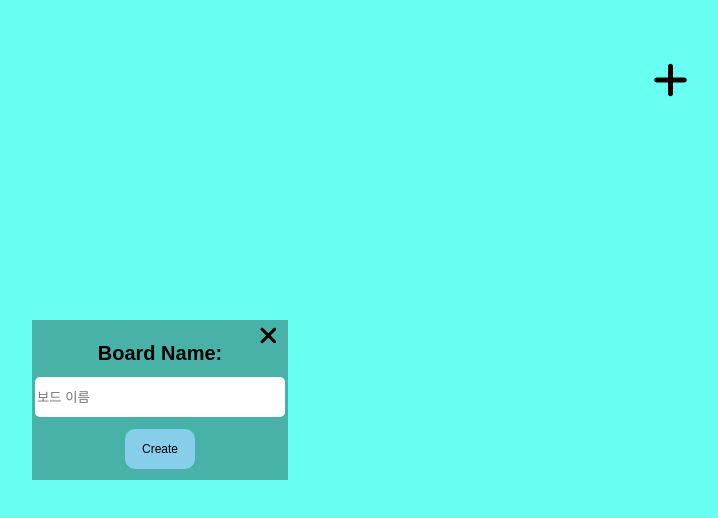
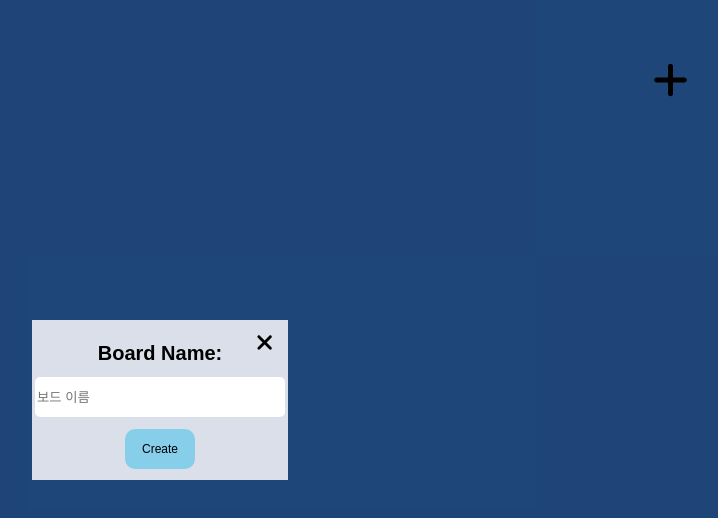
Before and after one commit to wokbjso/My-Todos, a React (Create React App) app: page / in a window 1280 px wide. Both pictures are taken after a click on the element 1150 px from the left and 80 px from the top of the page. Shown: the top 518 px of the page, without its empty margins (480-1198 px from the left). Built offline with nearby package versions, Linux system fonts and the light colour scheme.

Commit message:
board delete func setted

```diff
--- a/src/App.css
+++ /dev/null
@@ -1,38 +0,0 @@
-.App {
-  text-align: center;
-}
-
-.App-logo {
-  height: 40vmin;
-  pointer-events: none;
-}
-
-@media (prefers-reduced-motion: no-preference) {
-  .App-logo {
-    animation: App-logo-spin infinite 20s linear;
-  }
-}
-
-.App-header {
-  background-color: #282c34;
-  min-height: 100vh;
-  display: flex;
-  flex-direction: column;
-  align-items: center;
-  justify-content: center;
-  font-size: calc(10px + 2vmin);
-  color: white;
-}
-
-.App-link {
-  color: #61dafb;
-}
-
-@keyframes App-logo-spin {
-  from {
-    transform: rotate(0deg);
-  }
-  to {
-    transform: rotate(360deg);
-  }
-}
--- a/src/App.tsx
+++ b/src/App.tsx
@@ -13,10 +13,9 @@ interface IconClicked{
 }
 
 const TotalWrapper=styled.div<IconClicked>`
-  width: 100%;
-  height:100%;
-  background-color: ${props=>props.iconClicked ? "#68FFF2" : props.theme.bgColor};
-`
+  background-color: ${props=>props.theme.bgColor};
+  position:relative;
+  `
 
 const Wrapper=styled.div`
     display:flex;
@@ -53,32 +52,41 @@ const Icon=styled.div`
 `
 
 const AddBoardWrapper=styled.div`
+  z-index: 10;
   position:fixed;
-  width:20%;
-  height: 20%;
-  background-color: rgba(0,0,0,0.3);
+  margin:0 auto;
+  width: 100%;
+  height:100%;
+  background-color: rgba(0,0,0,0.5);
   display: flex;
   flex-direction: column;
   justify-content: space-around;
   align-items: center;
+`;
+
+const AddBoard=styled.div`
+  background-color: ${props=>props.theme.boardColor};
+  width: 20%;
+  height: 20%;
+  display: flex;
+  flex-direction:column;
+  align-items: center;
+  justify-content: space-around;
+  position: relative;
   div:first-child{
-    width: 100%;
-    display: flex;
-    justify-content:center;
-    position: relative;
     span{
+      font-size:23px;
       position: absolute;
-      font-size:25px;
-      top:0;
-      right:10px;
+      top:10px;
+      right:15px;
       &:hover{
         cursor: pointer;
         scale:1.1;
-        transition:scale 0.2s ease-in;
+        transition:scale 0.1s ease-in;
       }
     }
   }
-`;
+`
 
 const Form=styled.form`
   position: relative;
@@ -181,11 +189,8 @@ function App() {
   }
   return <DragDropContext onDragEnd={onDragEnd}>
     <TotalWrapper iconClicked={click}>
-    <Icon onClick={iconClicked}>
-      <FontAwesomeIcon icon={faPlus} />
-    </Icon>
-    <Wrapper>
     {click ? <AddBoardWrapper>
+      <AddBoard>
       <div>
         <Title>Board Name:</Title>
         <span onClick={iconClicked}><FontAwesomeIcon icon={faXmark} /></span>
@@ -198,7 +203,12 @@ function App() {
       <div>
         <Button>Create</Button>
       </div>
-      </AddBoardWrapper> : null}
+      </AddBoard>
+        </AddBoardWrapper> : null}
+    <Icon onClick={iconClicked}>
+      <FontAwesomeIcon icon={faPlus} />
+    </Icon>
+    <Wrapper>
       <Boards>
         {Object.keys(toDos).map(boardId=><Board boardId={boardId} key={boardId} toDos={toDos[boardId]} />)}
       </Boards>
--- a/src/components/Board.tsx
+++ b/src/components/Board.tsx
@@ -1,6 +1,10 @@
+import { faXmark } from "@fortawesome/free-solid-svg-icons";
+import { FontAwesomeIcon } from "@fortawesome/react-fontawesome";
+import { NONAME } from "dns";
+import React from "react";
 import { Droppable } from "react-beautiful-dnd";
 import { useForm } from "react-hook-form";
-import { useSetRecoilState } from "recoil";
+import { useRecoilState, useSetRecoilState } from "recoil";
 import styled from "styled-components";
 import { ITodo, toDoState } from "../atoms";
 import DraggableCard from "./DraggableCard";
@@ -21,6 +25,7 @@ const BoardWrapper=styled.div`
     min-height: 300px;
     display:flex;
     flex-direction: column;
+    position: relative;
 `;
 
 const Form=styled.form`
@@ -43,12 +48,24 @@ const Title=styled.h1`
     display: flex;
     justify-content: center;
     font-size:20px;
-    font-weight: 500;
-    margin-bottom:10px;
+    font-weight: 600;
+    margin-bottom:13px;
+`
+
+const DeleteBoard=styled.div`
+    font-size:23px;
+    position: absolute;
+    top:10px;
+    right:10px;
+    &:hover{
+        cursor: pointer;
+        scale:1.1;
+        transition:scale 0.1s ease-in;
+    }
 `
 
 function Board({boardId,toDos}:IBoardWrapper){
-    const setTodos=useSetRecoilState(toDoState);
+    const [allTodos,setAllTodos]=useRecoilState(toDoState);
     const {
         register,
         handleSubmit,
@@ -59,7 +76,7 @@ function Board({boardId,toDos}:IBoardWrapper){
             id:Date.now(),
             text:toDo
         };
-        setTodos(allBoards=>{
+        setAllTodos(allBoards=>{
             return {
                 ...allBoards,
                 [boardId]:[
@@ -70,8 +87,25 @@ function Board({boardId,toDos}:IBoardWrapper){
         })
         setValue("toDo","");
     }
-    return <BoardWrapper>
+    const onDelete=(event:React.MouseEvent<HTMLDivElement>)=>{
+        const deleteBoardId=event.currentTarget.parentElement?.id as string;
+        const keys=Object.keys(allTodos).filter(key=>key!==deleteBoardId);
+        setAllTodos(allBoards=>{
+            let newBoards={};
+            keys.forEach(key=>{
+                newBoards={
+                    ...newBoards,
+                    [key]:allBoards[key]
+                }
+            })
+            return newBoards;
+        })
+    }
+    return <BoardWrapper id={boardId}>
         <Title>{boardId}</Title>
+        <DeleteBoard onClick={onDelete}>
+            <FontAwesomeIcon icon={faXmark} />
+        </DeleteBoard>
         <Form onSubmit={handleSubmit(onValid)}>
             <input
             {...register("toDo",{required:true})}
--- a/src/index.css
+++ /dev/null
@@ -1,13 +0,0 @@
-body {
-  margin: 0;
-  font-family: -apple-system, BlinkMacSystemFont, 'Segoe UI', 'Roboto', 'Oxygen',
-    'Ubuntu', 'Cantarell', 'Fira Sans', 'Droid Sans', 'Helvetica Neue',
-    sans-serif;
-  -webkit-font-smoothing: antialiased;
-  -moz-osx-font-smoothing: grayscale;
-}
-
-code {
-  font-family: source-code-pro, Menlo, Monaco, Consolas, 'Courier New',
-    monospace;
-}
```
